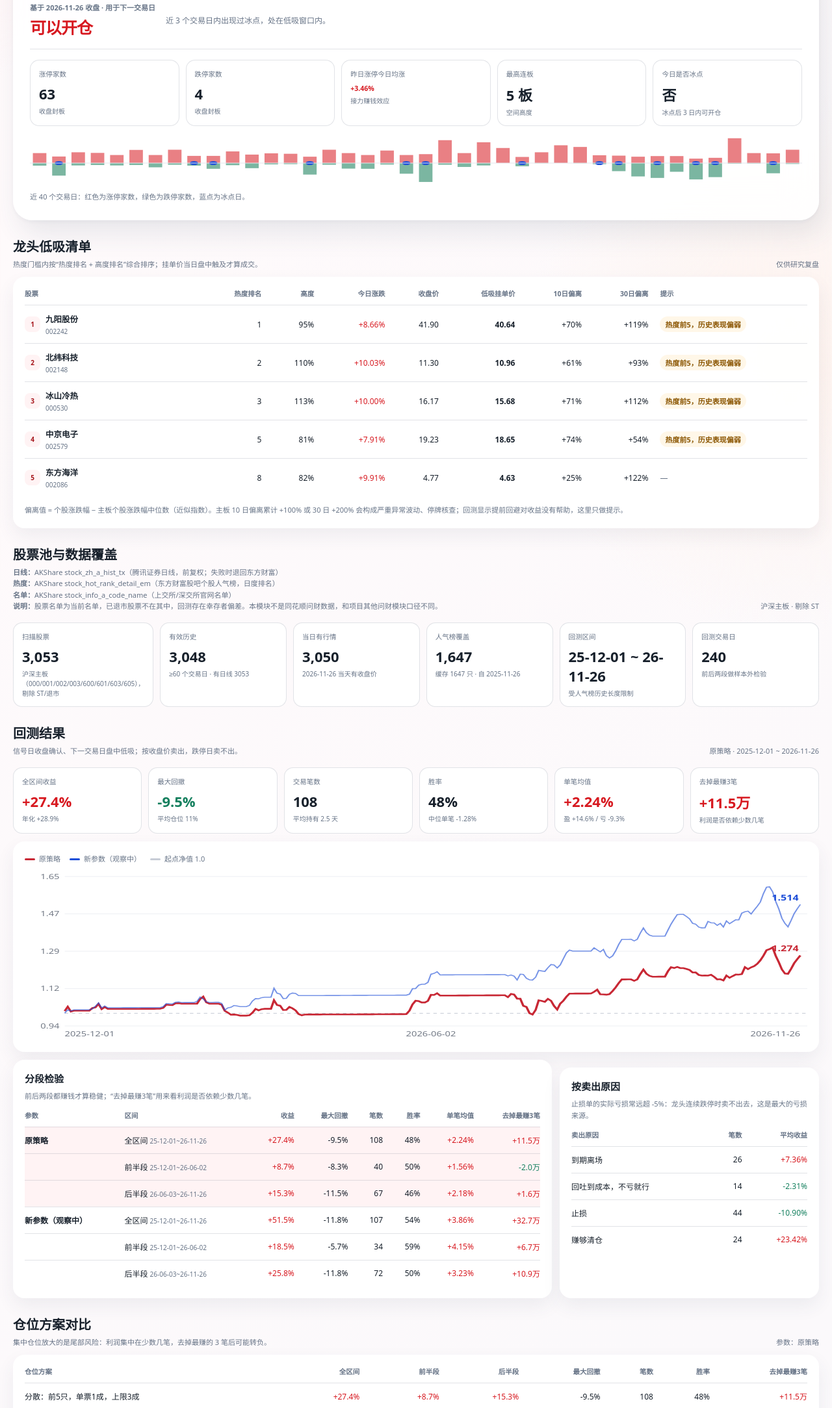
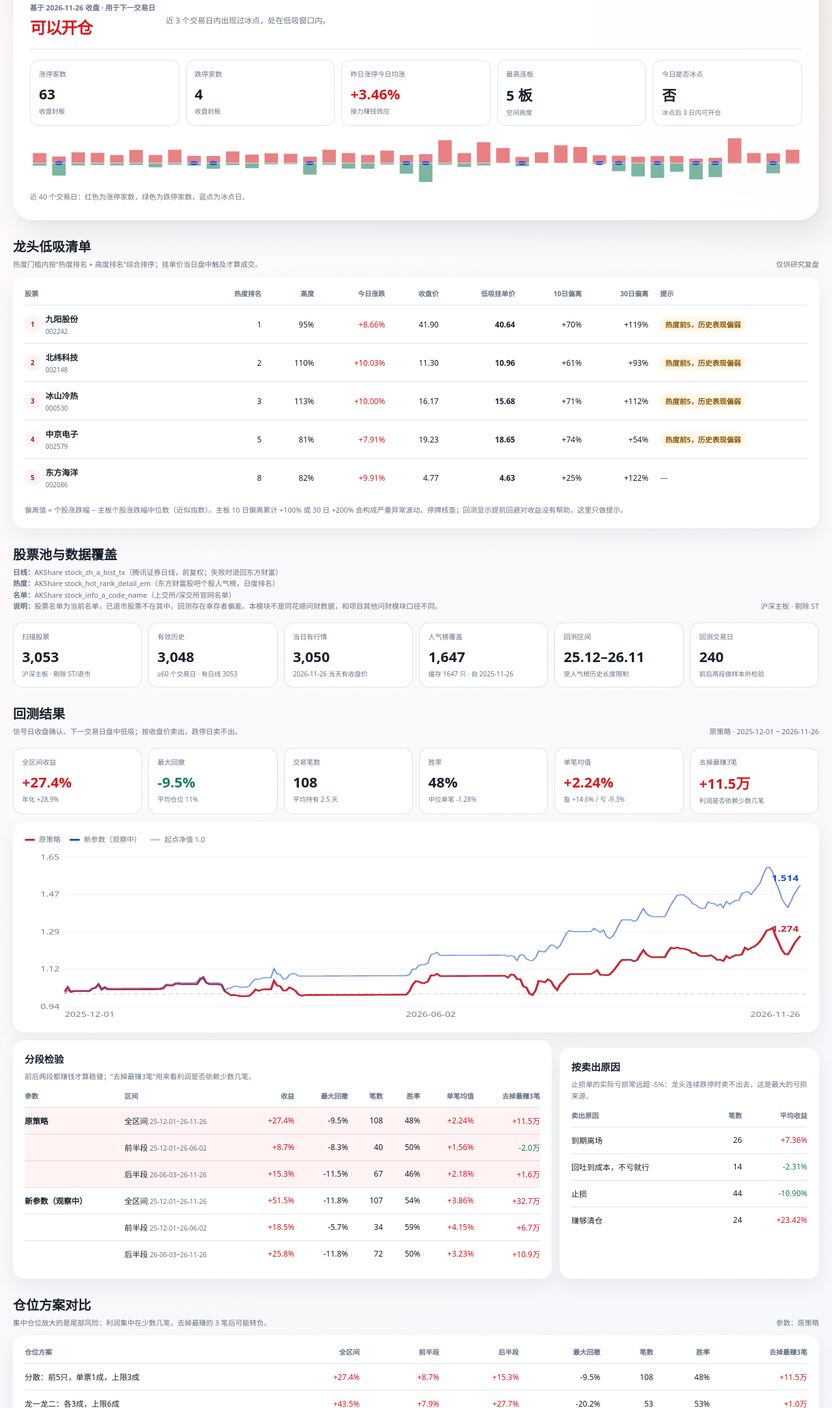
Before and after one commit to zihengniu9/etf-rotation-desk, a plain HTML site: page web/shortterm_dashboard.html in a window 1280 px wide. Shown: the part 358-2525 px from the top of the page at 65% size. Drawn offline with Linux system fonts and the light colour scheme.

Commit message:
Polish leader dip-buy page layout
Keep the parameter toggle on one line, cap the per-stock and trade
tables at a scrollable height, and shorten the coverage labels so
stat cards don't wrap.

Co-Authored-By: Claude Opus 5.5 <noreply@anthropic.com>
Claude-Session: https://claude.ai/code/session_01PP81D2Znq2YTxFjcDQAXm1

```diff
--- a/web/leader_dip_page.js
+++ b/web/leader_dip_page.js
@@ -55,7 +55,7 @@
       }
     }
     $("cov-scanned").textContent = isNum(cov.scanned) ? cov.scanned.toLocaleString() : "—";
-    $("cov-universe").textContent = cov.universe || "沪深主板";
+    $("cov-universe").textContent = "沪深主板 · 剔除 ST/退市";
     $("cov-valid").textContent = isNum(cov.valid_history) ? cov.valid_history.toLocaleString() : "—";
     $("cov-valid-note").textContent = "≥" + (cov.min_history_days || 60) + " 个交易日 · 有日线 " + (cov.with_daily_file || "—");
     $("cov-today").textContent = isNum(cov.updated_today) ? cov.updated_today.toLocaleString() : "—";
@@ -63,7 +63,8 @@
     $("cov-hot").textContent = isNum(cov.hot_ranked_on_last_day) ? cov.hot_ranked_on_last_day.toLocaleString() : "—";
     $("cov-hot-note").textContent = "缓存 " + (cov.hot_stocks_cached || "—") + " 只 · 自 " + (cov.hot_history_start || "—");
     var p = (d.periods || {})["全区间"] || [];
-    $("cov-period").textContent = p.length ? p[0].slice(2) + " ~ " + p[1].slice(2) : "—";
+    $("cov-period").textContent = p.length ? p[0].slice(2, 7).replace("-", ".") + "–" + p[1].slice(2, 7).replace("-", ".") : "—";
+    $("cov-period").title = p.join(" ~ ");
     var full = ((d.strategies || {}).original || {}).periods;
     $("cov-days").textContent = full && full["全区间"] ? full["全区间"].trading_days : "—";
     var src = cov.sources || {};
@@ -104,7 +105,8 @@
     $("ld-verdict-why").textContent = why;
     $("emo-up").textContent = isNum(s.limit_up) ? s.limit_up : "—";
     $("emo-down").textContent = isNum(s.limit_down) ? s.limit_down : "—";
-    $("emo-prem").innerHTML = '<span class="' + cls(s.prev_limit_up_premium_pct) + '">' + pct(s.prev_limit_up_premium_pct, 2) + "</span>";
+    $("emo-prem").textContent = pct(s.prev_limit_up_premium_pct, 2);
+    $("emo-prem").className = cls(s.prev_limit_up_premium_pct);
     $("emo-boards").textContent = isNum(s.max_boards) ? s.max_boards + " 板" : "—";
     $("emo-ice").textContent = s.is_ice_today ? "是" : "否";
     var r = s.rules || {};
--- a/web/shortterm_dashboard.html
+++ b/web/shortterm_dashboard.html
@@ -50,7 +50,7 @@
     .decision .verdict-for { display:block; margin-bottom:4px; color:var(--muted); font-size:11px; font-weight:700; letter-spacing:0; }
     .decision.hold strong { color:#1d4ed8; }
     .seg { display:inline-flex; gap:5px; padding:4px; border:1px solid var(--line); border-radius:14px; background:#ffffffe8; }
-    .seg button { min-height:32px; padding:0 12px; border:0; border-radius:10px; background:transparent; color:var(--muted); font-size:12px; font-weight:750; cursor:pointer; }
+    .seg { flex-shrink:0; } .seg button { white-space:nowrap; min-height:32px; padding:0 12px; border:0; border-radius:10px; background:transparent; color:var(--muted); font-size:12px; font-weight:750; cursor:pointer; }
     .seg button.active, .seg button:hover, .seg button:focus-visible { color:var(--red); background:var(--red-soft); outline:0; }
     .seg button.active { box-shadow:inset 0 -2px 0 var(--red); }
     .alert { display:none; margin:0 0 14px; padding:10px 12px; border-radius:12px; color:#8a5500; background:#fff7e8; font-size:12px; line-height:1.6; } .alert.show { display:block; } .alert.error { color:#8d1820; background:#fff0f1; }
@@ -61,6 +61,7 @@
     .toolbar input { width:240px; min-height:32px; padding:0 12px; border:1px solid var(--line); border-radius:999px; background:#fff; font:inherit; font-size:12px; color:var(--ink); }
     .toolbar input:focus-visible { outline:2px solid var(--red); outline-offset:1px; }
     .btn-ghost { min-height:30px; padding:0 12px; border:1px solid var(--line); border-radius:999px; background:#fff; color:var(--muted); font-size:11px; font-weight:750; cursor:pointer; }
+    .table-wrap.scroll { max-height:560px; overflow:auto; } .table-wrap.scroll th { position:sticky; top:0; z-index:1; background:#fff; padding-top:4px; }
     tr.clickable { cursor:pointer; } tr.clickable:hover td, tr.selected td { background:var(--red-soft); }
     .panel h3 { margin:0 0 10px; }
     .assume { margin:0; padding-left:18px; } .assume li { margin:0 0 8px; color:var(--muted); font-size:11.5px; line-height:1.6; }
@@ -117,8 +118,8 @@
     <div class="section-head"><div><h2 id="ld-tr-title">个股历史赚钱效应与交易明细</h2><p>赚钱效应用该股票自己的历史信号统计，不用全市场平均值代替。</p></div><p id="ld-tr-badge">—</p></div>
     <div class="toolbar"><input type="search" id="ld-search" placeholder="搜索代码或名称" aria-label="搜索股票"><button type="button" class="btn-ghost" id="ld-clear">清除筛选</button><span class="subtitle" style="font-size:11px" id="ld-filter-note">点击左侧个股可筛选交易明细。</span></div>
     <section class="detail-layout even" style="margin-top:0">
-      <article class="panel table-panel"><h3>按个股汇总</h3><div class="table-wrap"><table><thead><tr><th>股票</th><th class="num">信号数</th><th class="num">胜率</th><th class="num">平均</th><th class="num">中位</th><th class="num">最好/最差</th><th class="num">累计盈亏</th></tr></thead><tbody id="ld-effects"></tbody></table></div></article>
-      <article class="panel table-panel"><h3>交易明细</h3><div class="table-wrap"><table><thead><tr><th>股票</th><th>买入日</th><th>卖出日</th><th class="num">天数</th><th class="num">热度</th><th class="num">高度</th><th class="num">收益</th><th>卖出原因</th><th class="num">卖后10日最高</th></tr></thead><tbody id="ld-trades"></tbody></table></div></article>
+      <article class="panel table-panel"><h3>按个股汇总</h3><div class="table-wrap scroll"><table><thead><tr><th>股票</th><th class="num">信号数</th><th class="num">胜率</th><th class="num">平均</th><th class="num">中位</th><th class="num">最好/最差</th><th class="num">累计盈亏</th></tr></thead><tbody id="ld-effects"></tbody></table></div></article>
+      <article class="panel table-panel"><h3>交易明细</h3><div class="table-wrap scroll"><table><thead><tr><th>股票</th><th>买入日</th><th>卖出日</th><th class="num">天数</th><th class="num">热度</th><th class="num">高度</th><th class="num">收益</th><th>卖出原因</th><th class="num">卖后10日最高</th></tr></thead><tbody id="ld-trades"></tbody></table></div></article>
     </section>
 
     <div class="section-head"><div><h2 id="ld-as-title">回测假设与局限</h2></div></div>
@@ -127,7 +128,7 @@
     <footer class="footer"><strong>研究边界：</strong>本页是龙头低吸策略的研究与回测工具，不构成投资建议。数据来自 AKShare（腾讯日线、东方财富人气榜），不是同花顺问财；数据日期、股票池范围和来源以页面状态为准。</footer>
   </main>
   <script src="../outputs/leader_dip.js"></script>
-  <script src="./leader_dip_page.js?v=20261126-ui"></script>
+  <script src="./leader_dip_page.js?v=20261126-ui2"></script>
   <script src="./dashboard_nav.js?v=20260831"></script>
 </body>
 </html>
```
